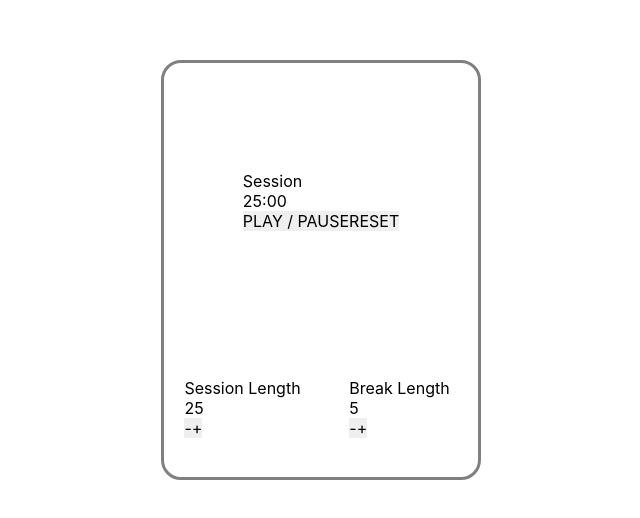
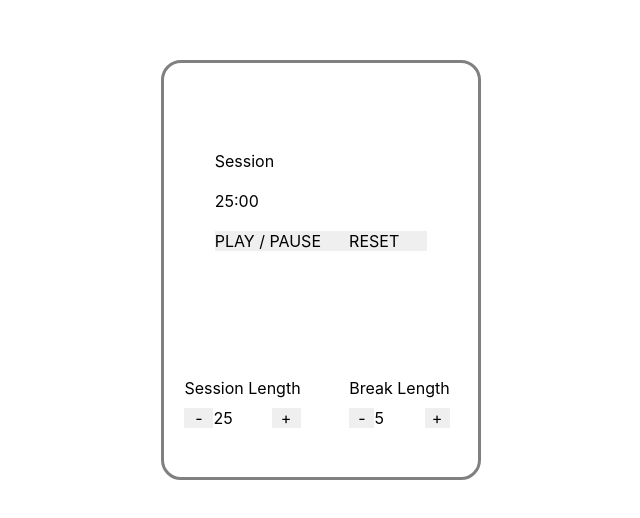
Before and after one commit to ericraycodes/fcc-25-5-clock-1.0, a React (Vite) app: page / in a window 1280 px wide. Shown: the part 130-648 px from the top of the page, without its empty margins (319-959 px from the left). Built offline with nearby package versions, Linux system fonts and the light colour scheme.

Commit message:
css layout temporary

```diff
--- a/src/components/Button.jsx
+++ b/src/components/Button.jsx
@@ -36,9 +36,16 @@ export default function Button({ id, text }) {
   };
 
 
+  // for class name and styling purposes
+  const cn = /decrement|start/.test(id) ? 1 : 2;
+
   return (
     <>
-      <button ref={ buttonRef } id={ id }>{ text }</button>
+      <button
+        ref={ buttonRef }
+        id={ id }
+        className={ "button" + cn.toString()}
+      >{ text }</button>
     </>
   );
 }
--- a/src/components/Clock255.jsx
+++ b/src/components/Clock255.jsx
@@ -23,7 +23,7 @@ export default function Clock255() {
     <>
     <main className="clock255">
 
-      <section id="timer-label">
+      <section id="timer-label" className="widget">
         <Time
           id="time-left"
           label="Session"
@@ -33,7 +33,7 @@ export default function Clock255() {
         <Button id="reset"      text="RESET"/>
       </section>
 
-      <section id="session-label">
+      <section id="session-label" className="widget">
         <Time
           id="session-length"
           label="Session Length"
@@ -43,7 +43,7 @@ export default function Clock255() {
         <Button id="session-increment" text="+"/>
       </section>
 
-      <section id="break-label">
+      <section id="break-label" className="widget">
         <Time
           id="break-length"
           label="Break Length"
--- a/src/components/Time.jsx
+++ b/src/components/Time.jsx
@@ -15,8 +15,8 @@ export default function Time({ id, label, duration }) {
 
   return (
     <>
-      <label htmlFor={ id }>{ label }</label>
-      <div id={ id }>{ duration }</div>
+      <label htmlFor={ id } className="label">{ label }</label>
+      <div id={ id } className="duration">{ duration }</div>
     </>
   );
 }
--- a/src/styles/index.css
+++ b/src/styles/index.css
@@ -2,6 +2,7 @@
 
 /* imports */
 @import 'clock.css';
+@import 'layout.css';
 
 
 
--- /dev/null
+++ b/src/styles/layout.css
@@ -0,0 +1,38 @@
+
+
+/* CHILD COMPONENT LAYOUT */
+
+
+/* all widgets */
+.widget {
+  display: grid;
+  grid-template-rows: 1fr 2fr;
+  grid-template-columns: 1fr 2fr 1fr;
+  grid-template-areas:
+    "label label label"
+    "decre durat incre";
+  justify-content: center;
+  align-items: center;
+}
+/* grid items */
+.widget .label     { grid-area: label; }
+.widget .duration  { grid-area: durat; }
+.widget .button1   { grid-area: decre; }
+.widget .button2   { grid-area: incre; }
+
+
+/* #timer-label */
+#timer-label {
+  display: grid;
+  grid-template-columns: 1fr 1fr;
+  grid-template-rows: 1fr 3fr 1fr;
+  grid-template-areas:
+    "label label"
+    "timer timer"
+    "bttn1 bttn2";
+}
+/* grid items */
+#timer-label .label     { grid-area: label; }
+#timer-label .duration  { grid-area: timer; }
+#timer-label .button1   { grid-area: bttn1; }
+#timer-label .button2   { grid-area: bttn2; }
```
